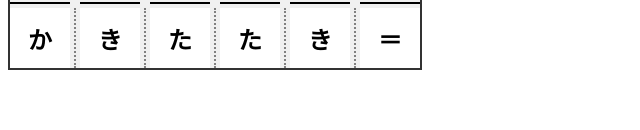
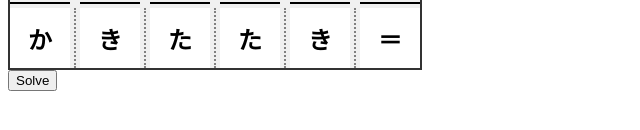
Before and after one commit to kohsuke/katatataki, a React (Vite) app: page / in a window 1280 px wide. Shown: the part 352-482 px from the top of the page, without its empty margins (0-640 px from the left). Built offline with nearby package versions, Linux system fonts and the light colour scheme.

Commit message:
Button control and a fragment

```diff
--- a/src/Board.tsx
+++ b/src/Board.tsx
@@ -1,6 +1,7 @@
 import React,{useState,useEffect} from 'react';
 import './Board.css';
 import Game from './Game.tsx';
+import ActionButton from './components/button.tsx';
 
 export default function Board({ game }: { game: Game }) {
   // 1. A bit of "dummy" state just to force React to re-render
@@ -19,6 +20,7 @@ export default function Board({ game }: { game: Game }) {
   };
 
   return (
+    <>
       <div className="puzzle-board" style={gridStyle}>
         {(()=> {
           const elements = [];
@@ -48,5 +50,7 @@ export default function Board({ game }: { game: Game }) {
           return elements;
           })()}
       </div>
+      <ActionButton label="Solve" onAction={() => {game.cells[0][0].click()}} />
+    </>
   );
 };
--- /dev/null
+++ b/src/components/button.tsx
@@ -0,0 +1,19 @@
+export default function ActionButton({
+  label,
+  onAction
+}: {
+  label: string,
+  onAction: () => void
+}) {
+  return (
+    <button
+      className="game-button"
+      onClick={() => {
+        console.log(`Running computation: ${label}`);
+        onAction();
+      }}
+    >
+      {label}
+    </button>
+  );
+}
```
Lines whose indentation alone changed are shown as unchanged.
